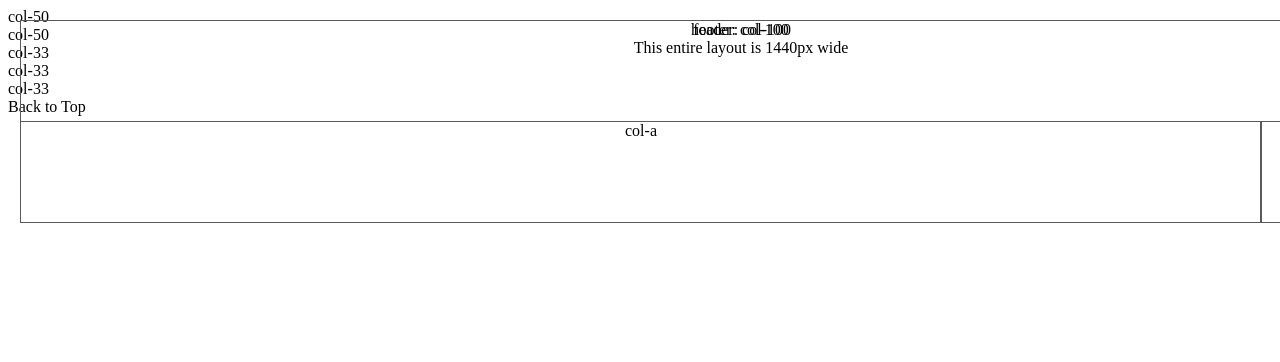
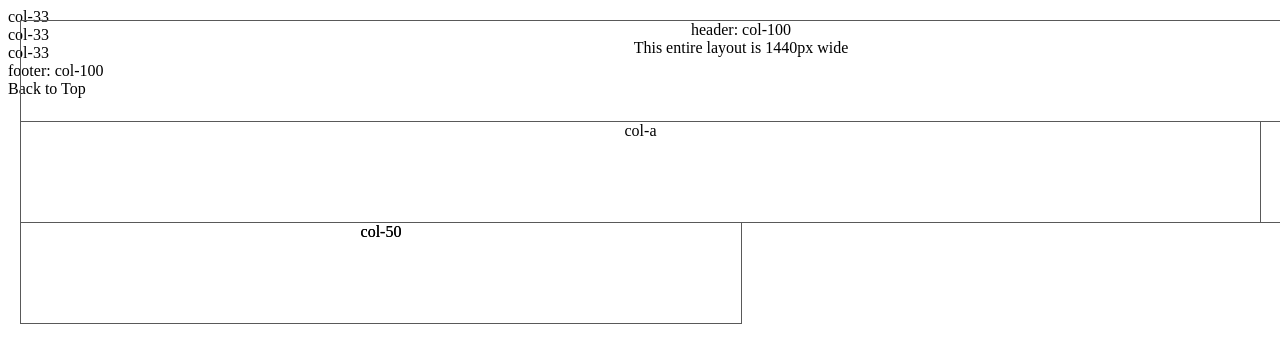
Before and after one commit to lortscla/exercise-3-art140, a plain HTML site: page index.html in a window 1280 px wide. Shown: the top 362 px of the page. Drawn offline with Linux system fonts and the light colour scheme.

Commit message:
more boxes

```diff
--- a/index.html
+++ b/index.html
@@ -35,7 +35,7 @@
 
       <footer>
         <div class="row">
-          <div class="col-100">footer: col-100</div>
+          <div class="col-101">footer: col-100</div>
         </div>
       </footer>
     </main>
--- a/styles/style.css
+++ b/styles/style.css
@@ -12,7 +12,7 @@
     position: absolute;
     top: 121px;
     left: 20px;
-    width: 1240px;
+    width: 1239px;
     height: 100px;
     text-align: center;
 }
@@ -25,3 +25,12 @@
     height: 100px;
     text-align: center;
 }
+.col-50 {
+    border: 0.5px solid rgb(89, 89, 89);
+    position: absolute;
+    top: 222px;
+    left: 20px;
+    width: 720px;
+    height: 100px;
+    text-align: center;
+}
```
